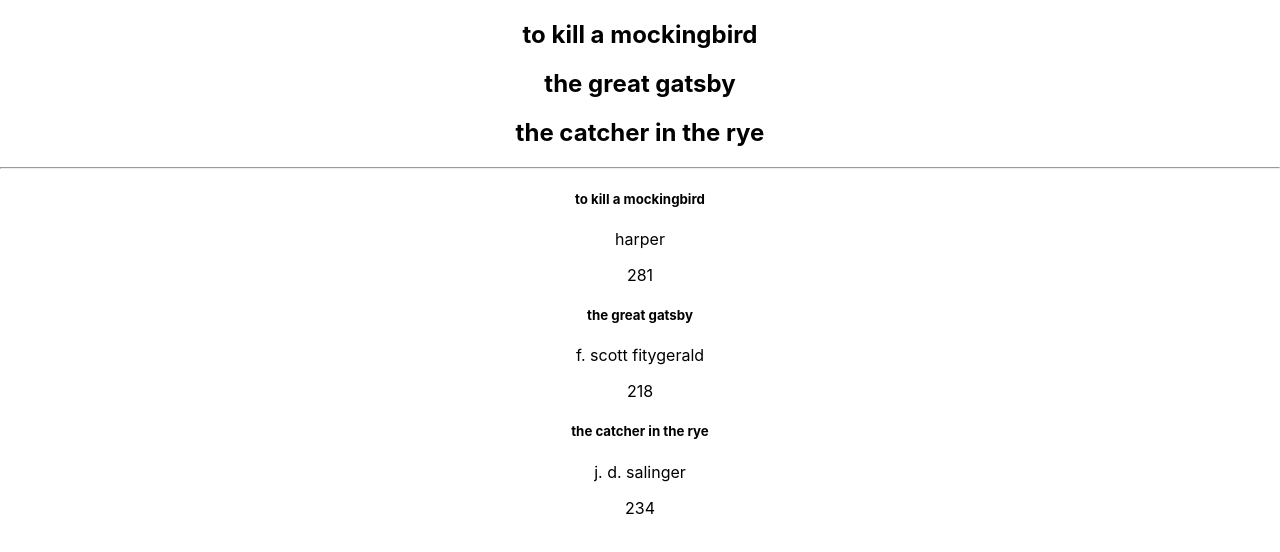
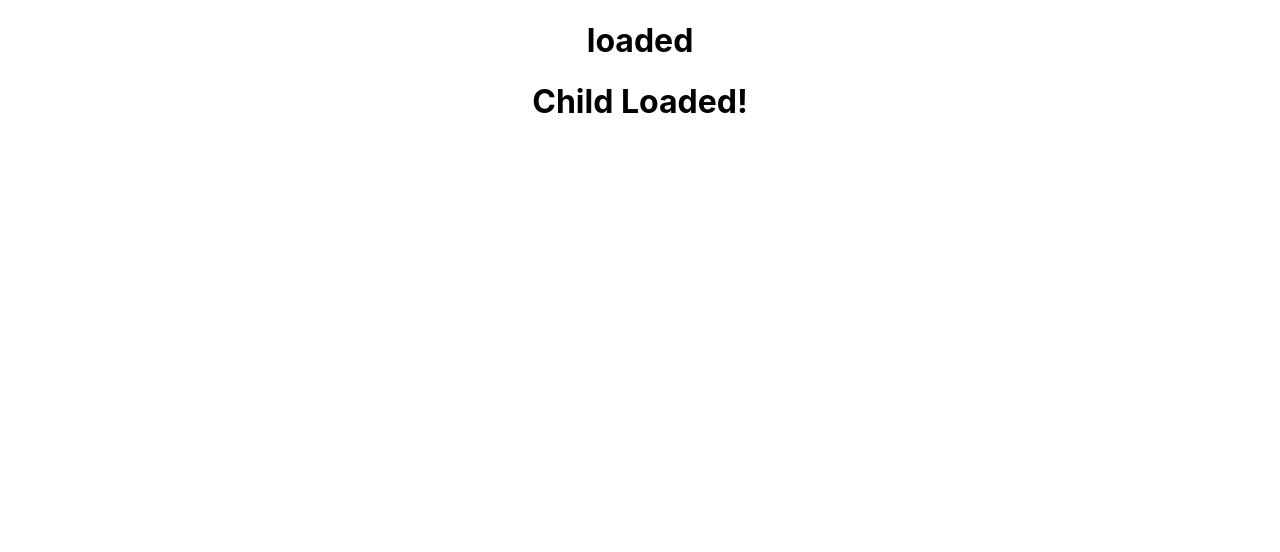
Before and after one commit to Thomas-Tomo/gitpod-react, a React (Create React App) app: page / in a window 1280 px wide. Shown: the top 552 px of the page. Built offline with nearby package versions, Linux system fonts and the light colour scheme.

Commit message:
Add LifeCyclesCDM.js

```diff
--- a/src/App.js
+++ b/src/App.js
@@ -1,10 +1,10 @@
 import './App.css';
-import RenderingLists from "./components/RenderingLists";
+import LifeCyclesCDM from "./components/LifeCyclesCDM";
 
 function App() {
   return (
     <div className="App">
-        <RenderingLists />
+        <LifeCyclesCDM />
     </div>
   );
 }
--- /dev/null
+++ b/src/components/LifeCyclesCDM.js
@@ -0,0 +1,41 @@
+import React, { Component } from 'react'
+import LifeCyclesCDMChild from './LifeCyclesCDMChild'
+
+export class LifeCyclesCDM extends Component {
+
+    constructor(props) {
+        console.log("constructor called")
+      super(props)
+
+      this.state = {
+         data: "loading"
+      }
+    }
+
+    getData() {
+        console.log("getData() called")
+        setTimeout(() => {
+            console.log("Data fetched")
+            this.setState({
+                data: "loaded"
+            })
+        }, 3000)
+    }
+
+    componentDidMount() {
+        console.log("Component mounted")
+        this.getData()
+    }
+
+    render() {
+        console.log("Render method called")
+        return (
+            <div>
+                <h1>{this.state.data}</h1>
+                <LifeCyclesCDMChild />
+            </div>
+        )
+    }
+}
+
+export default LifeCyclesCDM
--- /dev/null
+++ b/src/components/LifeCyclesCDMChild.js
@@ -0,0 +1,41 @@
+
+import React, { Component } from 'react'
+
+export class LifeCyclesCDMChild extends Component {
+
+  constructor(props) {
+    console.log('Child Constructor Called')
+    super(props)
+
+    this.state = {
+      data: 'Child Loading...',
+    }
+  }
+
+  getData() {
+    console.log('Child getData() called')
+    setTimeout(() => {
+      console.log('Child Data fetched!')
+      this.setState({
+        data: 'Child Loaded!'
+      })
+    }, 3000)
+  }
+
+  componentDidMount() {
+    console.log('Child Component mounted')
+    this.getData();
+  }
+
+
+  render() {
+    console.log('Child Render method called')
+    return (
+      <div>
+        <h1>{this.state.data}</h1>
+      </div>
+    )
+  }
+}
+
+export default LifeCyclesCDMChild
```
